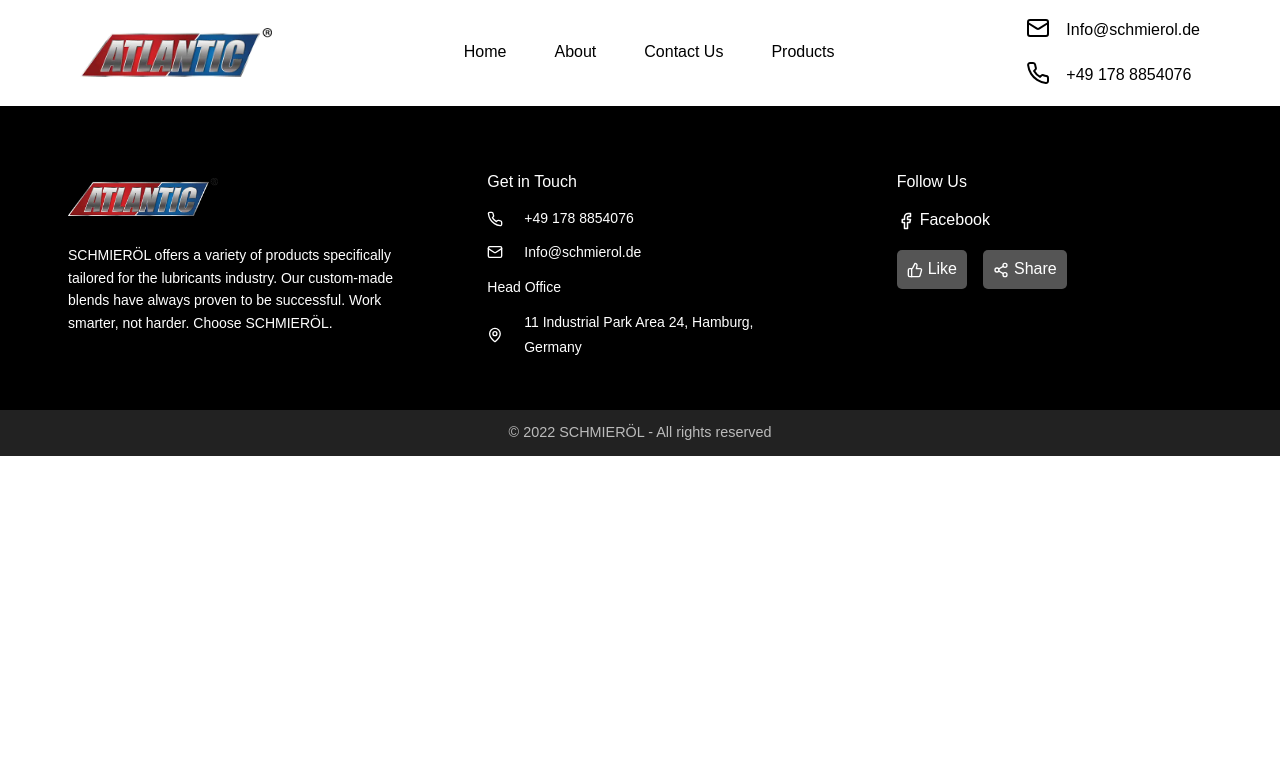
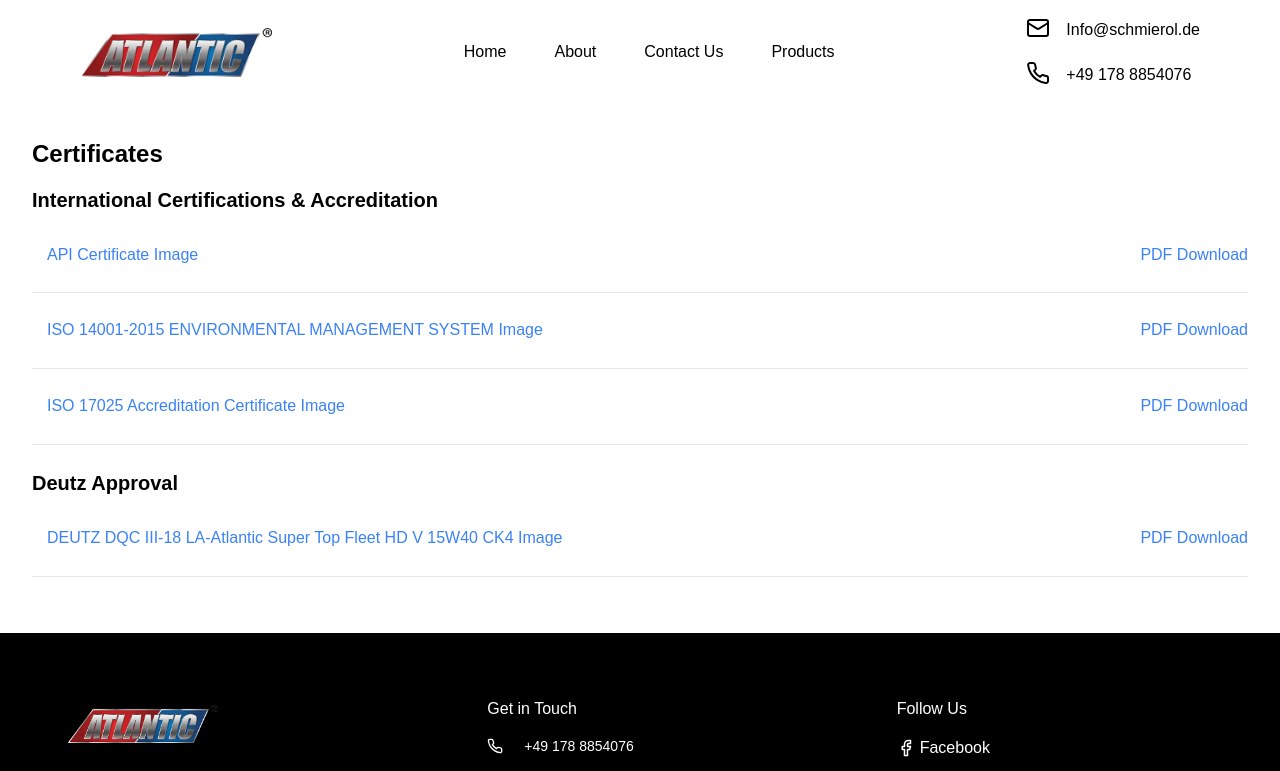
Before and after one commit to cooleo273/atlanticlubes, a React (Create React App) app: page /certificates in a window 1280 px wide. Shown: the top 771 px of the page. Built offline with nearby package versions, Linux system fonts and the light colour scheme; the HTML template or start-up script is replaced by a standard one.

Commit message:
(add): add a certification page

```diff
--- a/src/App.tsx
+++ b/src/App.tsx
@@ -18,6 +18,8 @@
 import ProtectedRoute from './components/auth/ProtectedRoute';
 import Sidebar from './components/sidebar/Sidebar';
 
+import CertificatesPage from './pages/Certificates/index';
+
 
 
 const App: React.FC = () => {
@@ -30,7 +32,7 @@
 
                     <Route path="/contact" element={<Contact />} />
                     <Route path="/products" element={<Product />} />
-
+                    <Route path="/certificates" element={<CertificatesPage/>}/>
                     <Route path="/category/:id" element={<Lubricants />} />
                     <Route path="/inventory/:id" element={<InventoryDetail />} />
                     <Route path="/login" element={<Login />} />
--- /dev/null
+++ b/src/pages/Certificates/index.tsx
@@ -0,0 +1,80 @@
+import React, { useState } from 'react';
+import { Dialog } from '@headlessui/react';
+
+// Example certificate data
+const certificates = [
+    { category: "International Certifications & Accreditation", items: [
+        { name: "API Certificate", pdfLink: "https://atlanticlubes.com/wp-content/uploads/2023/12/EOLCS-Certificate-ATLANTIC-GREASE-LUBRICANTS-FZC-04-Jan-2024.pdf", imgLink: "https://atlanticlubes.com/wp-content/uploads/2023/12/EOLCS-Certificate-ATLANTIC-GREASE-LUBRICANTS-FZC-04-Jan-2024.jpg" },
+        { name: "ISO 14001-2015 ENVIRONMENTAL MANAGEMENT SYSTEM", pdfLink: "https://atlanticlubes.com/wp-content/uploads/2023/11/ISO-14001-2015-UPTO-SEP-2027.pdf", imgLink: "https://atlanticlubes.com/wp-content/uploads/2023/11/ISO-14001-2015-UPTO-SEP-2027.jpg" },
+        { name: "ISO 17025 Accreditation Certificate", pdfLink: "https://atlanticlubes.com/wp-content/uploads/2023/11/05-ISO-17025-2017-Atlantic-Grease-Lubricants-FZC-LB-TEST-095.pdf", imgLink: "https://atlanticlubes.com/wp-content/uploads/2023/11/05-ISO-17025-2017-Atlantic-Grease-Lubricants-FZC-LB-TEST-095.jpg" },
+        // Add more as needed...
+    ]},
+    { category: "Deutz Approval", items: [
+        { name: "DEUTZ DQC III-18 LA-Atlantic Super Top Fleet HD V 15W40 CK4", pdfLink: "/certificates/Deutz_DQC_III_18_LA.pdf", imgLink: "/images/Deutz_DQC_III_18_LA.jpg" },
+        // Add more as needed...
+    ]},
+    // Add more categories and certificates as needed...
+];
+
+const CertificatesPage: React.FC = () => {
+    const [selectedCertificate, setSelectedCertificate] = useState<any>(null);
+
+    const openModal = (certificate: any) => {
+        setSelectedCertificate(certificate);
+    };
+
+    const closeModal = () => {
+        setSelectedCertificate(null);
+    };
+
+    return (
+        <div className="p-8">
+            <h1 className="text-2xl font-semibold mb-4">Certificates</h1>
+            {certificates.map((category, index) => (
+                <div key={index} className="mb-6">
+                    <h2 className="text-xl font-bold mb-3">{category.category}</h2>
+                    <ul className="space-y-2">
+                        {category.items.map((item, idx) => (
+                            <li key={idx} className="flex items-center justify-between border-b pb-2">
+                                <button onClick={() => openModal(item)} className="text-blue-500 bg-white hover:text-white">
+                                    {item.name} Image
+                                </button>
+                                <a href={item.pdfLink} download className="text-blue-500  hover:text-blue-700">
+                                    PDF Download
+                                </a>
+                            </li>
+                        ))}
+                    </ul>
+                </div>
+            ))}
+
+            {/* Modal for image preview using Headless UI */}
+            <Dialog open={!!selectedCertificate} onClose={closeModal} className="fixed inset-0 z-10 flex items-center justify-center bg-gray-900 bg-opacity-75">
+                <Dialog.Panel className="bg-white p-4 rounded-md w-full max-w-md">
+                    {selectedCertificate && (
+                        <>
+                            <img src={selectedCertificate.imgLink} alt={selectedCertificate.name} className="w-full h-auto mb-4" />
+                            <div className="flex justify-end gap-4">
+                                <a
+                                    href={selectedCertificate.imgLink}
+                                    download
+                                    className="px-4 py-2 bg-blue-500 text-white rounded hover:bg-blue-700"
+                                >
+                                    Download Image
+                                </a>
+                                <button
+                                    onClick={closeModal}
+                                    className="px-4 py-2 bg-gray-500 text-white rounded hover:bg-gray-700"
+                                >
+                                    Close
+                                </button>
+                            </div>
+                        </>
+                    )}
+                </Dialog.Panel>
+            </Dialog>
+        </div>
+    );
+};
+
+export default CertificatesPage;
```
